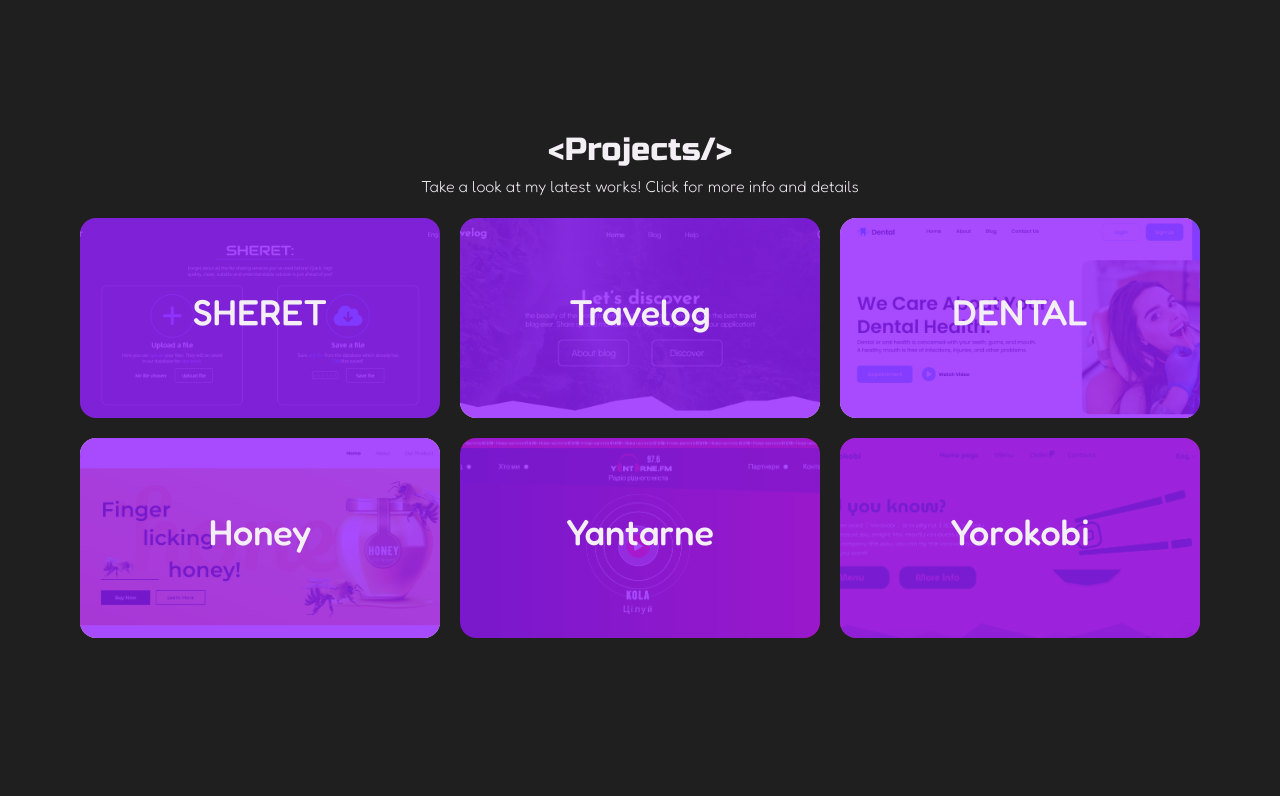
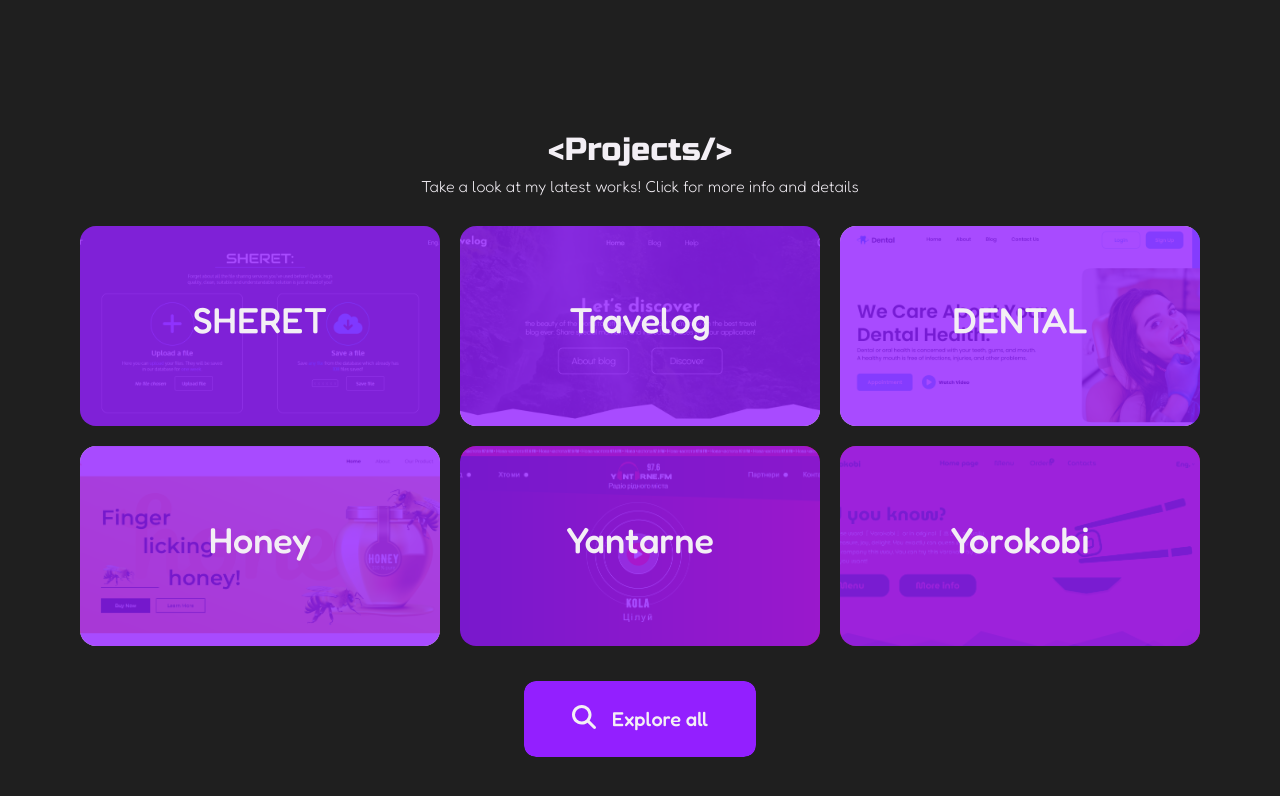
Before and after one commit to ZubalYana/Portfolio, a React (Vite) app: page /about in a window 1280 px wide. Shown: the part 2294-3090 px from the top of the page. Built offline with nearby package versions, Linux system fonts and the light colour scheme; a web font is replaced by a local one.

Commit message:
create the project exploring button and animate it

```diff
--- a/src/components/AboutMe/AboutMe.css
+++ b/src/components/AboutMe/AboutMe.css
@@ -4,3 +4,46 @@
     font-weight: 400;
     color: #F3EFF5;
 }
+.button {
+    pointer-events: auto;
+    cursor: pointer;
+    background: #1F1F1F;
+    border: none;
+    padding: 24px 48px;
+    margin-top: 15px;
+    position: relative;
+    display: inline-block;
+    border-radius: 12px;
+    overflow: hidden;
+    z-index: 0;
+}
+.button--anthe::before {
+    content: '';
+    background: #931FFF;
+    -webkit-clip-path: polygon(0% 0%, 100% 0, 100% 50%, 100% 100%, 0% 100%);
+    clip-path: polygon(0% 0%, 100% 0, 100% 50%, 100% 100%, 0% 100%);
+    transition: clip-path 0.4s cubic-bezier(0.2, 1, 0.8, 1);
+    border-radius: 12px;
+    position: absolute;
+    top: 0;
+    left: 0;
+    width: 100%;
+    height: 100%;
+    z-index: -1;
+}
+.button--anthe:hover::before {
+    background: #931FFF;
+    -webkit-clip-path: polygon(0% 0%, 75% 0%, 100% 50%, 75% 100%, 0% 100%);
+    clip-path: polygon(0% 0%, 75% 0%, 100% 50%, 75% 100%, 0% 100%);
+}
+.button--anthe span {
+    display: flex;
+    transition: transform 0.4s cubic-bezier(0.2, 1, 0.8, 1);
+    z-index: 1;
+}
+.button--anthe:hover span {
+    transform: translate3d(-10px, 0, 0);
+}
+.button--anthe span > p, .button--anthe span > svg {
+    color: #F3EFF5;
+}
--- a/src/components/AboutMe/AboutMe.jsx
+++ b/src/components/AboutMe/AboutMe.jsx
@@ -4,6 +4,7 @@ import { FontAwesomeIcon } from '@fortawesome/react-fontawesome';
 import { faGithub, faInstagram, faTelegram } from '@fortawesome/free-brands-svg-icons';
 import { faEnvelope } from '@fortawesome/free-solid-svg-icons';
 import { faPhone } from '@fortawesome/free-solid-svg-icons';
+import { faMagnifyingGlass } from '@fortawesome/free-solid-svg-icons';
 import './AboutMe.css';
 import SkillsSlider from '../SkillsSlider/SkillsSlider';
 import "slick-carousel/slick/slick.css";
@@ -66,6 +67,16 @@ export default function AboutMe() {
          <h3 className="sectionTitle">{'<Projects/>'}</h3>
          <h3 className="sectionSubtitle text-base font-light text-customWhite">{'Take a look at my latest works! Click for more info and details'}</h3>
          <ProjectsCards />
+         <button className="button button--anthe">
+            <span>
+              <FontAwesomeIcon
+                 icon={faMagnifyingGlass}
+                 className="text-customWhite hover:text-customWhite transition-colors duration-300 text-2xl"
+              />
+              <p className="text-customWhite font-medium text-xl ml-4">Explore all</p>
+            </span>
+          </button>
+
       </section>
     </div>
   );
--- a/src/components/ProjectsCards.jsx
+++ b/src/components/ProjectsCards.jsx
@@ -39,7 +39,7 @@ export default function ProjectsCards() {
     },
   ]
   return (
-    <div className='projectsContainer flex flex-wrap justify-between w-[1120px] mt-5'>
+    <div className='projectsContainer flex flex-wrap justify-between w-[1120px] mt-7'>
       {projects.map((project, index) => (
             <div className="projectCard w-[360px] h-[200px] rounded-2xl relative group cursor-pointer mb-5" key={index}>
             <img
```
